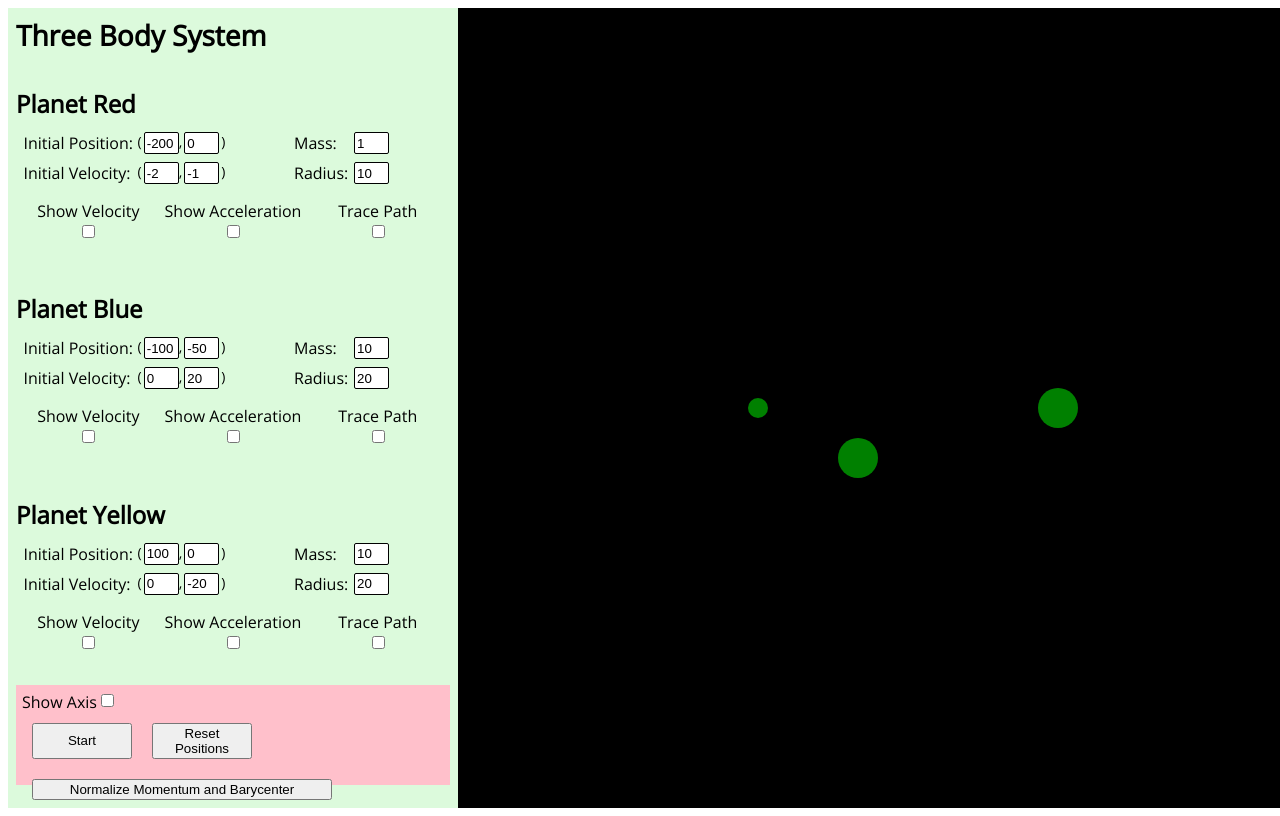
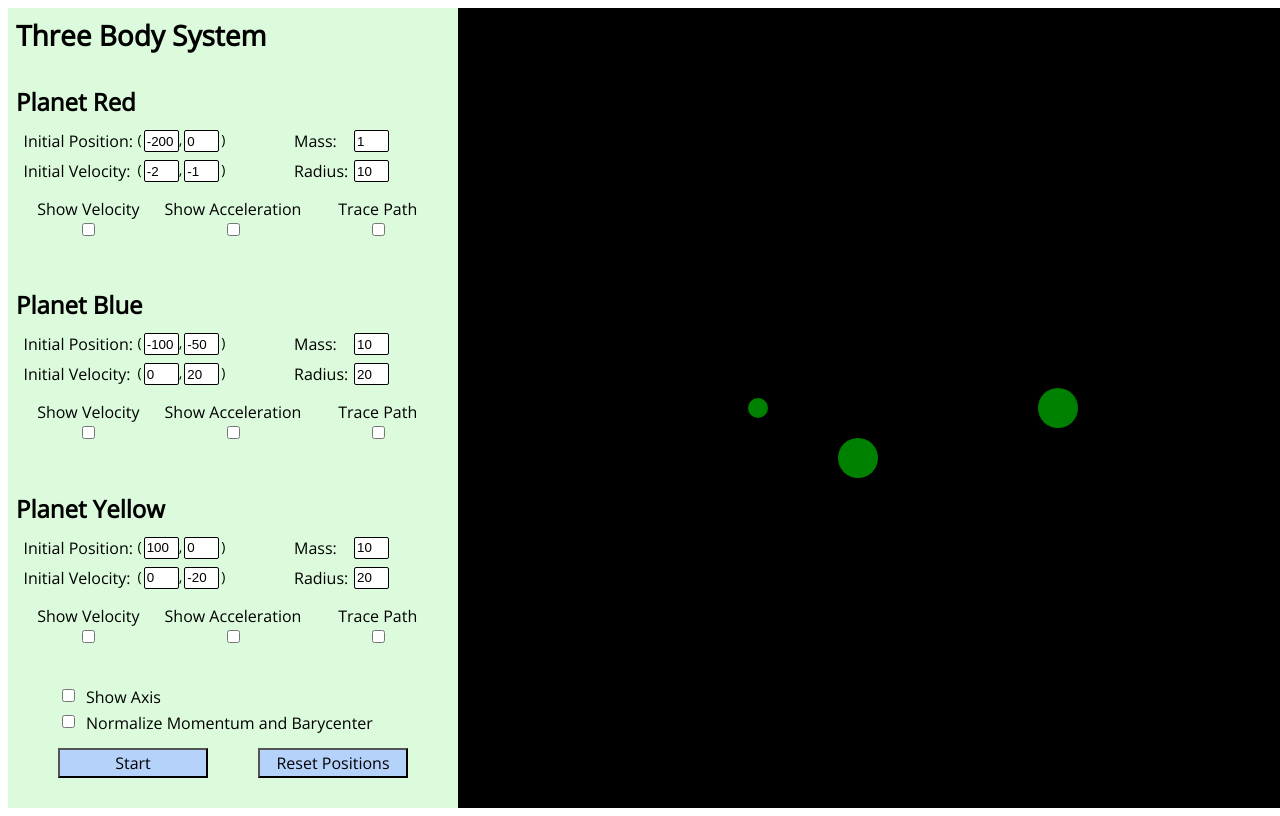
Before and after one commit to echentw/three-body, a React app: page / in a window 1280 px wide. Shown: the top 816 px of the page. Built offline with nearby package versions, Linux system fonts and the light colour scheme.

Commit message:
more formatting

```diff
--- a/src/components/GlobalConfigComponent.tsx
+++ b/src/components/GlobalConfigComponent.tsx
@@ -16,28 +16,29 @@ interface ComponentProps {
 export class GlobalConfigComponent extends React.Component<ComponentProps> {
   render() {
     return (
-      <div className="global-config-container">
-        <div className="flag-toggle">
-          <div className="text">Show Axis</div>
-          <CheckBoxComponent
-            checked={this.props.showAxis}
-            onToggle={this.props.toggleAxis}
-          />
+      <div className="global-config-component">
+        <div className="global-flags-container">
+          <div className="global-flag-container">
+            <CheckBoxComponent
+              checked={this.props.showAxis}
+              onToggle={this.props.toggleAxis}
+            />
+            <div className="global-flag-label text">Show Axis</div>
+          </div>
+          <div className="global-flag-container">
+            <CheckBoxComponent
+              checked={this.props.normalized}
+              onToggle={() => this.props.toggleNormalization(true)}
+            />
+            <div className="global-flag-label text">Normalize Momentum and Barycenter</div>
+          </div>
         </div>
-        <div className="buttons-container">
+        <div className="global-buttons-container">
           <button onClick={() => this.props.togglePlayPause(!this.props.playing)}>
             { this.props.playing ? 'Pause' : 'Start' }
           </button>
-          <button onClick={this.props.resetPositions}>
+          <button className="text" onClick={this.props.resetPositions}>
             Reset Positions
-          </button>
-        </div>
-        <div className="normalize-container">
-          <button
-            onClick={() => this.props.toggleNormalization(true)}
-            disabled={this.props.normalized}
-          >
-            { this.props.normalized ? 'Normalized!' : 'Normalize Momentum and Barycenter' }
           </button>
         </div>
       </div>
--- a/src/styles/_GlobalConfigComponent.scss
+++ b/src/styles/_GlobalConfigComponent.scss
@@ -1,22 +1,41 @@
 @import 'utils';
 
-.sidebar-container {
-  .sidebar-content-container {
-    .global-config-container {
-      @extend %component-shared;
+.global-config-component {
+  display: flex;
+  flex-direction: column;
+  justify-content: center;
 
-      height: 100px;
-      background-color: pink;
+  height: 110px;
+  width: 350px;
 
-      .buttons-container {
-        display: flex;
-        flex-direction: row;
+  .global-flags-container {
+    margin-bottom: 10px;
 
-        button {
-          margin: 10px;
-          width: 100px;
-        }
+    .global-flag-container {
+      display: flex;
+      flex-direction: row;
+
+      margin-bottom: 4px;
+
+      .checkbox-component {
+        margin-right: 8px;
       }
     }
   }
+
+  .global-buttons-container {
+    display: flex;
+    flex-direction: row;
+    justify-content: space-between;
+
+    button {
+      font-size: 16px;
+      font-family: Open Sans;
+
+      height: 30px;
+      width: 150px;
+
+      background-color: rgb(180, 210, 250);
+    }
+  }
 }
--- a/src/styles/_SideBar.scss
+++ b/src/styles/_SideBar.scss
@@ -27,12 +27,5 @@
     flex-direction: column;
     justify-content: space-evenly;
     align-items: center;
-
-    .normalize-container {
-      button {
-        margin: 10px;
-        width: 300px;
-      }
-    }
   }
 }
```
